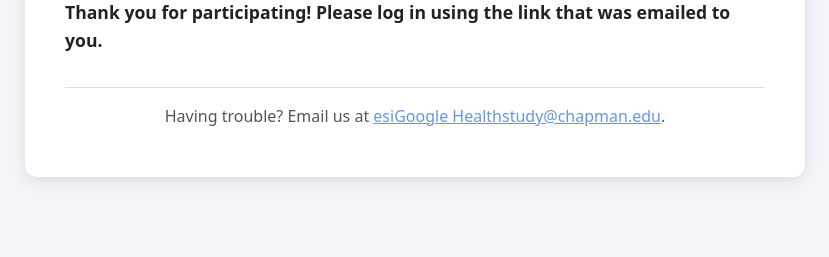
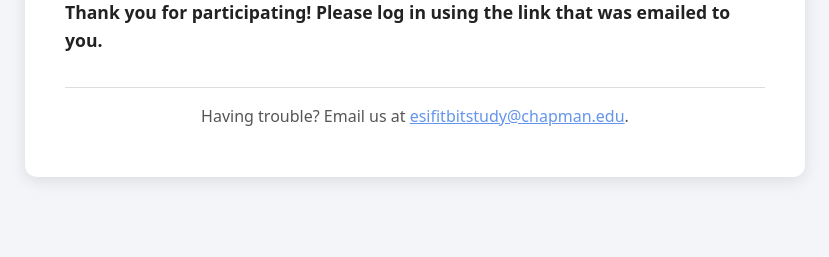
Before and after one commit to jeffreykirchner/fitbit_ms, a Django app: page / in a window 1280 px wide. Shown: the part 2094-2351 px from the top of the page, without its empty margins (225-1054 px from the left). Run offline with Django 3.2, Linux system fonts and the light colour scheme.

Commit message:
Update contact email in fitbit_registration.html for participant support

```diff
--- a/main/templates/fitbit_registration.html
+++ b/main/templates/fitbit_registration.html
@@ -62,7 +62,7 @@
     <p><b>Thank you for participating! Please log in using the link that was emailed to you.</b></p>
 
     <p class="help">Having trouble? Email us at
-      <a href="mailto:esiGoogle Healthstudy@chapman.edu">esiGoogle Healthstudy@chapman.edu</a>.</p>
+      <a href="mailto:esifitbitstudy@chapman.edu">esifitbitstudy@chapman.edu</a>.</p>
   </div>
 </body>
 </html>
```
